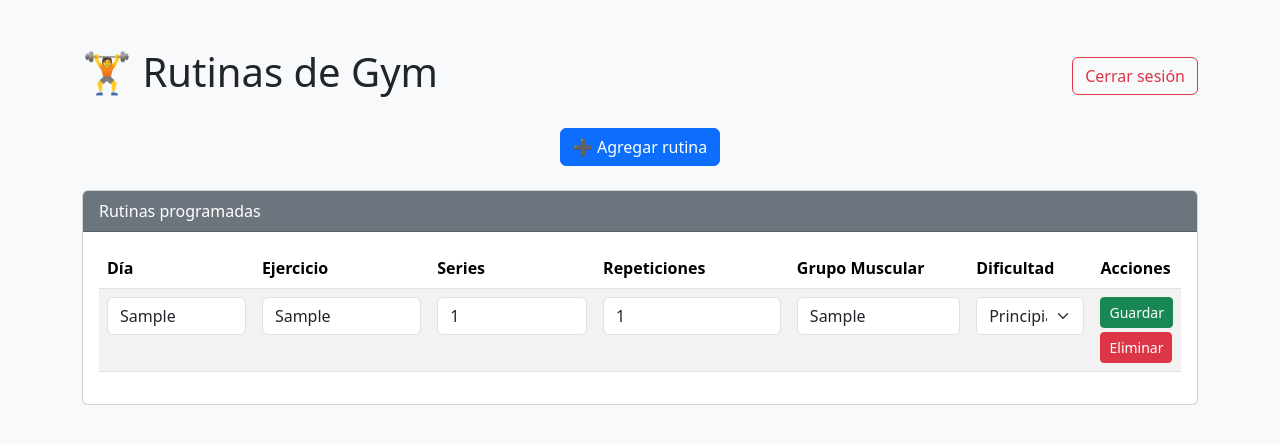
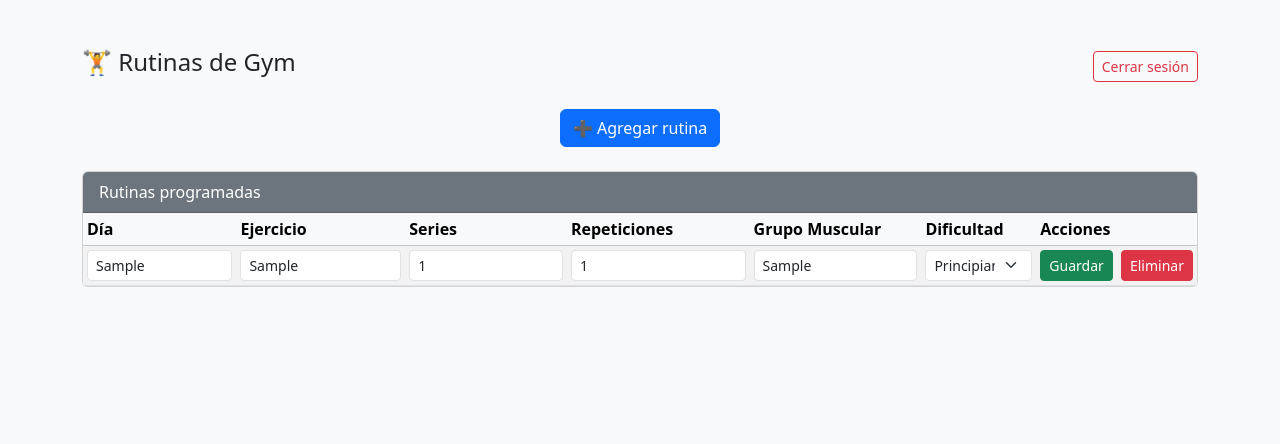
Before and after one commit to isaac579/runn-sportich, a Flask app: page / in a window 1280 px wide. Shown: the top 444 px of the page. Run offline with Flask 3, Linux system fonts and the light colour scheme; a user stored in the database is signed in; tables that the repository leaves empty hold one stand-in row (values such as "Sample post").

Commit message:
Se agregan actualizacion

```diff
--- a/templates/index.html
+++ b/templates/index.html
@@ -9,26 +9,27 @@
 <body class="bg-light">
     <div class="container py-5">
         <div class="d-flex justify-content-between align-items-center mb-4">
-            <h1>🏋️ Rutinas de Gym</h1>
+            <h1 class="fs-4">🏋️ Rutinas de Gym</h1>
             <form action="/logout" method="GET">
-                <button class="btn btn-outline-danger">Cerrar sesión</button>
+                <button class="btn btn-outline-danger btn-sm">Cerrar sesión</button>
             </form>
         </div>
 
         <!-- Botón para abrir el modal -->
-        <div class="text-center">
-            <button type="button" class="btn btn-primary mb-4" data-bs-toggle="modal" data-bs-target="#modalAgregar">
+        <div class="text-center mb-4">
+            <button type="button" class="btn btn-primary" data-bs-toggle="modal" data-bs-target="#modalAgregar">
                 ➕ Agregar rutina
             </button>
         </div>
 
-        <!-- Tabla de rutinas -->
+        <!-- Tabla de rutinas responsiva -->
         <div class="card">
             <div class="card-header bg-secondary text-white">Rutinas programadas</div>
-            <div class="card-body">
+            <div class="card-body p-0">
                 {% if rutinas %}
-                <table class="table table-striped">
-                    <thead>
+                <div class="table-responsive">
+                    <table class="table table-striped table-sm mb-0">
+                        <thead class="table-light">
                             <tr>
                                 <th>Día</th>
                                 <th>Ejercicio</th>
@@ -43,22 +44,22 @@
                             {% for rutina in rutinas %}
                             <tr>
                                 <form method="POST" action="/editar/{{ rutina.id }}">
-                                <td><input class="form-control" type="text" name="dia" value="{{ rutina.dia }}"></td>
-                                <td><input class="form-control" type="text" name="ejercicio" value="{{ rutina.ejercicio }}"></td>
-                                <td><input class="form-control" type="number" name="series" value="{{ rutina.series }}"></td>
-                                <td><input class="form-control" type="number" name="repeticiones" value="{{ rutina.repeticiones }}"></td>
-                                <td><input class="form-control" type="text" name="grupo_muscular" value="{{ rutina.grupo_muscular }}"></td>
+                                    <td><input class="form-control form-control-sm" type="text" name="dia" value="{{ rutina.dia }}"></td>
+                                    <td><input class="form-control form-control-sm" type="text" name="ejercicio" value="{{ rutina.ejercicio }}"></td>
+                                    <td><input class="form-control form-control-sm" type="number" name="series" value="{{ rutina.series }}"></td>
+                                    <td><input class="form-control form-control-sm" type="number" name="repeticiones" value="{{ rutina.repeticiones }}"></td>
+                                    <td><input class="form-control form-control-sm" type="text" name="grupo_muscular" value="{{ rutina.grupo_muscular }}"></td>
                                     <td>
-                                    <select class="form-select" name="dificultad">
+                                        <select class="form-select form-select-sm" name="dificultad">
                                             <option {{ 'selected' if rutina.dificultad == 'Principiante' else '' }}>Principiante</option>
                                             <option {{ 'selected' if rutina.dificultad == 'Intermedio' else '' }}>Intermedio</option>
                                             <option {{ 'selected' if rutina.dificultad == 'Avanzado' else '' }}>Avanzado</option>
                                         </select>
                                     </td>
-                                <td>
-                                    <button class="btn btn-success btn-sm mb-1" type="submit">Guardar</button>
+                                    <td class="text-nowrap">
+                                        <button class="btn btn-success btn-sm me-1" type="submit">Guardar</button>
                                 </form>
-                            <form method="POST" action="/eliminar/{{ rutina.id }}">
+                                <form method="POST" action="/eliminar/{{ rutina.id }}" style="display:inline;">
                                     <button class="btn btn-danger btn-sm" type="submit">Eliminar</button>
                                 </form>
                                     </td>
@@ -66,8 +67,9 @@
                             {% endfor %}
                         </tbody>
                     </table>
+                </div>
                 {% else %}
-                <p class="text-muted">Aún no hay rutinas registradas.</p>
+                <p class="text-muted p-3">Aún no hay rutinas registradas.</p>
                 {% endif %}
             </div>
         </div>
```
Lines whose indentation alone changed are shown as unchanged.
